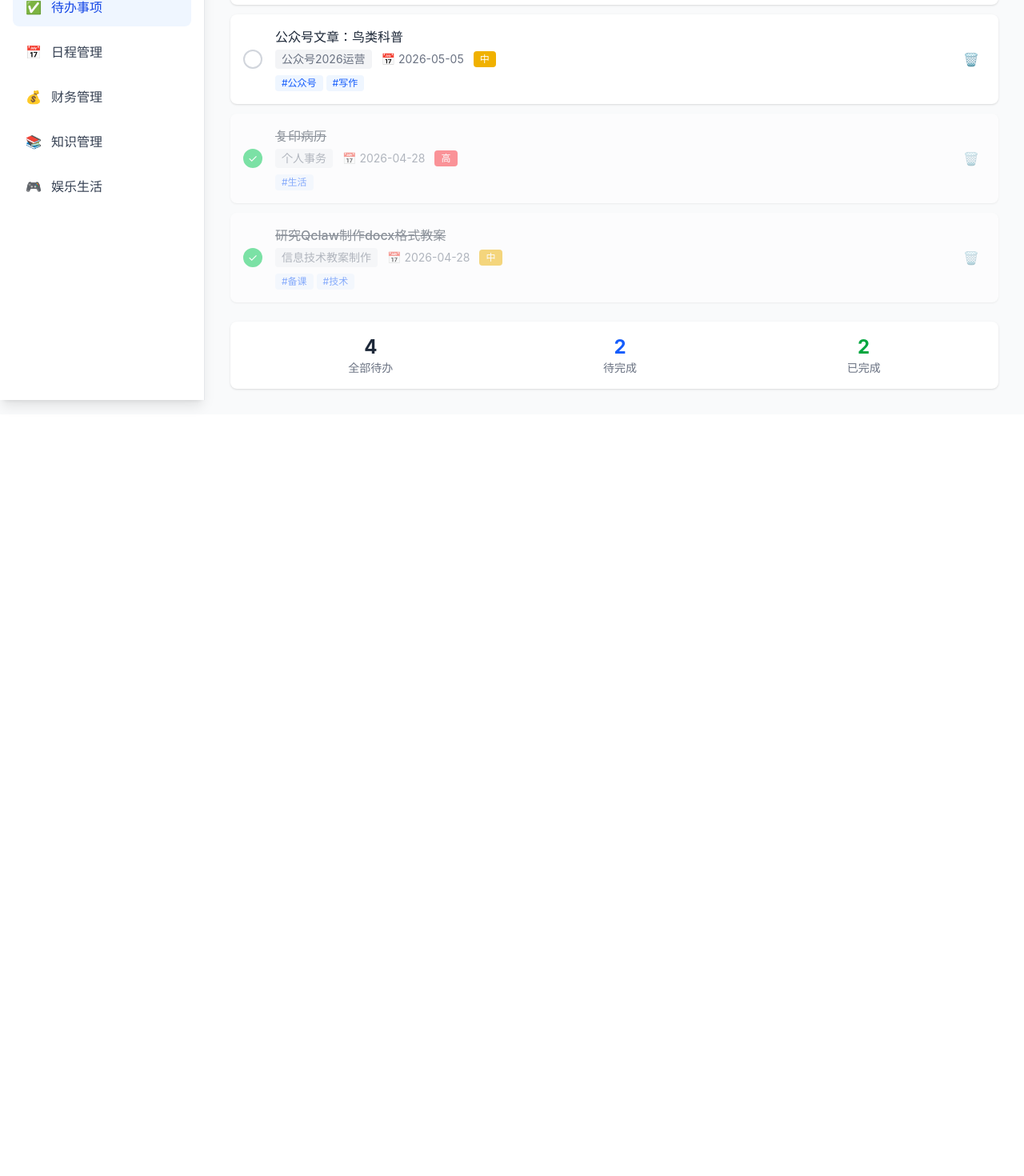
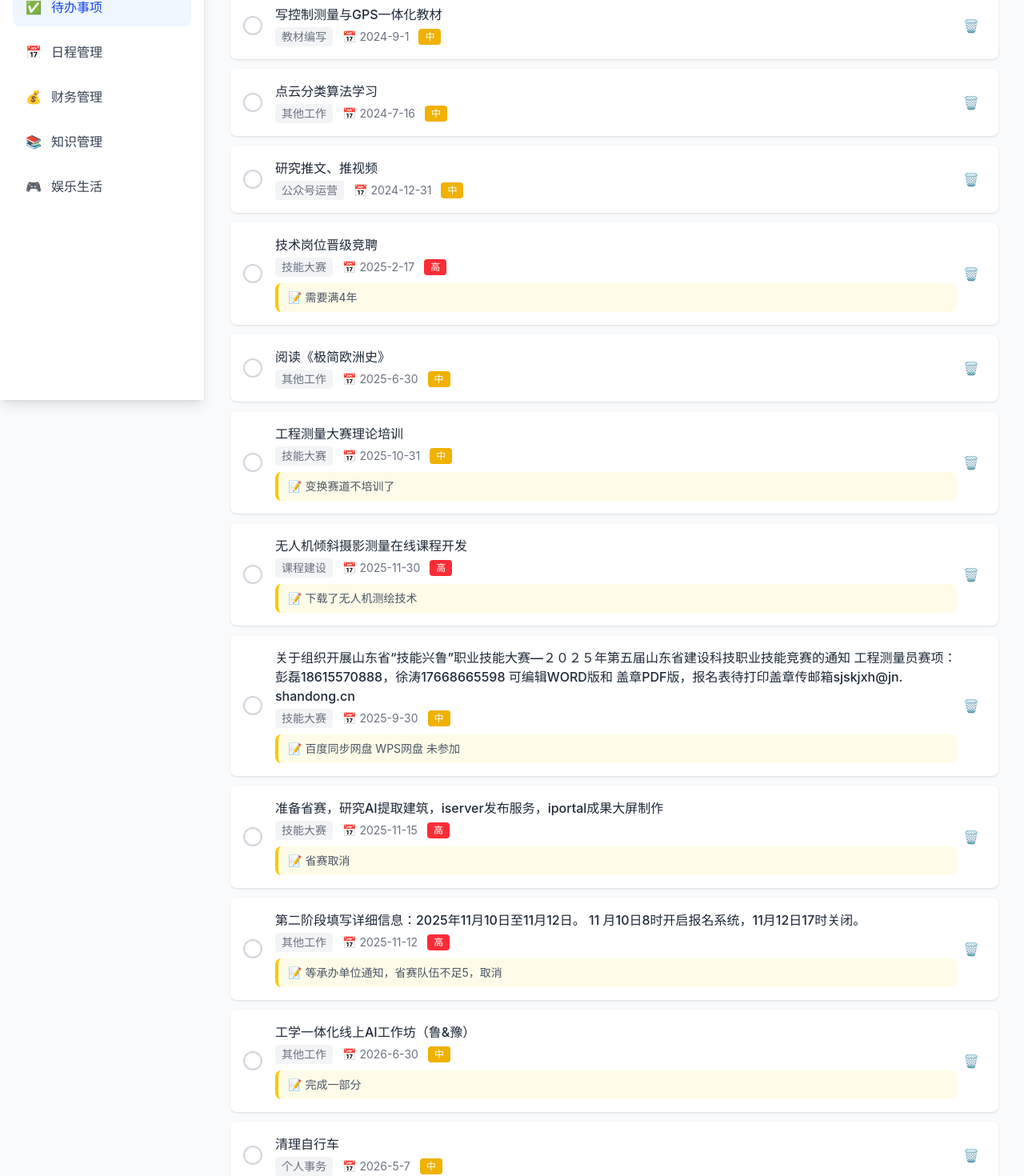
Before and after one commit to Devotion2015/life-os, a Vue app: page /todos in a window 1280 px wide. Shown: the part 300-1770 px from the top of the page at 80% size. Before the commit the page ends 818 px from the top, so only its background shows below. Built offline with nearby package versions, Linux system fonts and the light colour scheme.

Commit message:
添加备注显示功能，导入金山文档待办数据

```diff
--- a/public/data/todos.json
+++ b/public/data/todos.json
@@ -1,44 +1,170 @@
 [
   {
     "id": "T001",
-    "title": "完成第13讲教案",
-    "project": "信息技术教案制作",
-    "due": "2026-05-02",
+    "title": "写控制测量与GPS一体化教案",
+    "project": "教材编写",
+    "due": "2024-2-26",
     "priority": "high",
     "status": "pending",
-    "tags": ["备课", "教案"],
-    "created": "2026-04-30"
+    "tags": [],
+    "notes": "",
+    "created": "2026-04-30",
+    "source": "金山文档工作计划"
   },
   {
     "id": "T002",
-    "title": "公众号文章：鸟类科普",
-    "project": "公众号2026运营",
-    "due": "2026-05-05",
+    "title": "写控制测量与GPS一体化教材",
+    "project": "教材编写",
+    "due": "2024-9-1",
     "priority": "medium",
     "status": "pending",
-    "tags": ["公众号", "写作"],
-    "created": "2026-04-30"
+    "tags": [],
+    "notes": "",
+    "created": "2026-04-30",
+    "source": "金山文档工作计划"
   },
   {
     "id": "T003",
-    "title": "复印病历",
-    "project": "个人事务",
-    "due": "2026-04-28",
-    "priority": "high",
-    "status": "completed",
-    "tags": ["生活"],
-    "created": "2026-04-28",
-    "completed_date": "2026-04-28"
+    "title": "点云分类算法学习",
+    "project": "其他工作",
+    "due": "2024-7-16",
+    "priority": "medium",
+    "status": "pending",
+    "tags": [],
+    "notes": "",
+    "created": "2026-04-30",
+    "source": "金山文档工作计划"
   },
   {
     "id": "T004",
-    "title": "研究Qclaw制作docx格式教案",
-    "project": "信息技术教案制作",
-    "due": "2026-04-28",
+    "title": "研究推文、推视频",
+    "project": "公众号运营",
+    "due": "2024-12-31",
     "priority": "medium",
-    "status": "completed",
-    "tags": ["备课", "技术"],
-    "created": "2026-04-26",
-    "completed_date": "2026-04-28"
+    "status": "pending",
+    "tags": [],
+    "notes": "",
+    "created": "2026-04-30",
+    "source": "金山文档工作计划"
+  },
+  {
+    "id": "T005",
+    "title": "技术岗位晋级竞聘",
+    "project": "技能大赛",
+    "due": "2025-2-17",
+    "priority": "high",
+    "status": "pending",
+    "tags": [],
+    "notes": "需要满4年",
+    "created": "2026-04-30",
+    "source": "金山文档工作计划"
+  },
+  {
+    "id": "T006",
+    "title": "阅读《极简欧洲史》",
+    "project": "其他工作",
+    "due": "2025-6-30",
+    "priority": "medium",
+    "status": "pending",
+    "tags": [],
+    "notes": "",
+    "created": "2026-04-30",
+    "source": "金山文档工作计划"
+  },
+  {
+    "id": "T007",
+    "title": "工程测量大赛理论培训",
+    "project": "技能大赛",
+    "due": "2025-10-31",
+    "priority": "medium",
+    "status": "pending",
+    "tags": [],
+    "notes": "变换赛道不培训了",
+    "created": "2026-04-30",
+    "source": "金山文档工作计划"
+  },
+  {
+    "id": "T008",
+    "title": "无人机倾斜摄影测量在线课程开发",
+    "project": "课程建设",
+    "due": "2025-11-30",
+    "priority": "high",
+    "status": "pending",
+    "tags": [],
+    "notes": "下载了无人机测绘技术",
+    "created": "2026-04-30",
+    "source": "金山文档工作计划"
+  },
+  {
+    "id": "T009",
+    "title": "关于组织开展山东省“技能兴鲁”职业技能大赛—２０２５年第五届山东省建设科技职业技能竞赛的通知\n工程测量员赛项：彭磊18615570888，徐涛17668665598\n可编辑WORD版和\n盖章PDF版，报名表待打印盖章传邮箱sjskjxh@jn.\nshandong.cn",
+    "project": "技能大赛",
+    "due": "2025-9-30",
+    "priority": "medium",
+    "status": "pending",
+    "tags": [],
+    "notes": "百度同步网盘\nWPS网盘\n未参加",
+    "created": "2026-04-30",
+    "source": "金山文档工作计划"
+  },
+  {
+    "id": "T010",
+    "title": "准备省赛，研究AI提取建筑，iserver发布服务，iportal成果大屏制作",
+    "project": "技能大赛",
+    "due": "2025-11-15",
+    "priority": "high",
+    "status": "pending",
+    "tags": [],
+    "notes": "省赛取消",
+    "created": "2026-04-30",
+    "source": "金山文档工作计划"
+  },
+  {
+    "id": "T011",
+    "title": "第二阶段填写详细信息：2025年11月10日至11月12日。\n11 月10日8时开启报名系统，11月12日17时关闭。 ",
+    "project": "其他工作",
+    "due": "2025-11-12",
+    "priority": "high",
+    "status": "pending",
+    "tags": [],
+    "notes": "等承办单位通知，省赛队伍不足5，取消",
+    "created": "2026-04-30",
+    "source": "金山文档工作计划"
+  },
+  {
+    "id": "T012",
+    "title": "工学一体化线上AI工作坊（鲁&豫）",
+    "project": "其他工作",
+    "due": "2026-6-30",
+    "priority": "medium",
+    "status": "pending",
+    "tags": [],
+    "notes": "完成一部分",
+    "created": "2026-04-30",
+    "source": "金山文档工作计划"
+  },
+  {
+    "id": "T013",
+    "title": "清理自行车",
+    "project": "个人事务",
+    "due": "2026-5-7",
+    "priority": "medium",
+    "status": "pending",
+    "tags": [],
+    "notes": "",
+    "created": "2026-04-30",
+    "source": "金山文档工作计划"
+  },
+  {
+    "id": "T014",
+    "title": "2026年教职工查体（济南市第七人民医院健康管理中心，门诊楼4楼）",
+    "project": "个人事务",
+    "due": "2026-11-25",
+    "priority": "high",
+    "status": "pending",
+    "tags": [],
+    "notes": "每周一至周五7:30-11:30空腹，抽血截止10:00，联系吴海伦13361080802或88857535",
+    "created": "2026-04-30",
+    "source": "金山文档工作计划"
   }
 ]
--- a/src/views/Todos.vue
+++ b/src/views/Todos.vue
@@ -66,6 +66,10 @@
               >
                 {{ priorityText(todo.priority) }}
               </span>
+            </div>
+            <!-- 备注信息 -->
+            <div v-if="todo.notes" class="mt-2 text-sm text-gray-600 bg-yellow-50 px-3 py-2 rounded-lg border-l-4 border-yellow-400">
+              📝 {{ todo.notes }}
             </div>
             <div v-if="todo.tags && todo.tags.length" class="flex gap-1 mt-2">
               <span v-for="tag in todo.tags" :key="tag" class="text-xs bg-blue-50 text-blue-600 px-2 py-0.5 rounded">
```
